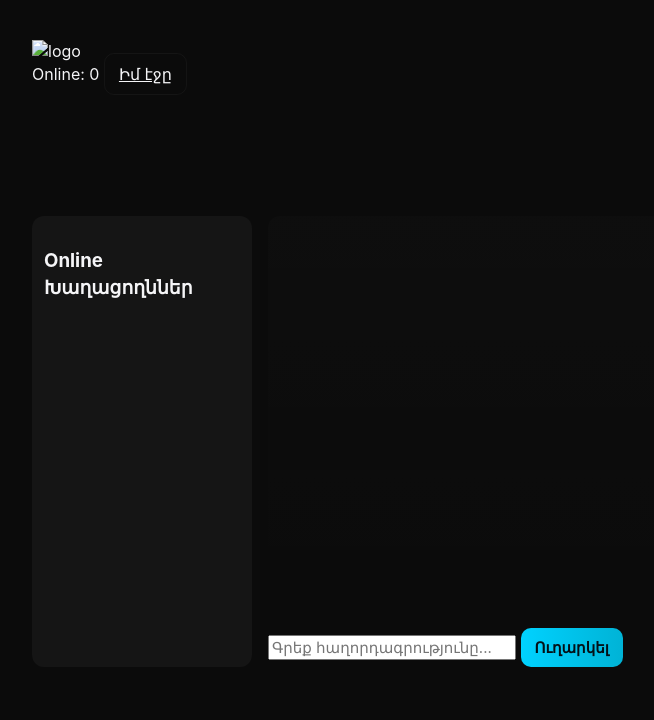
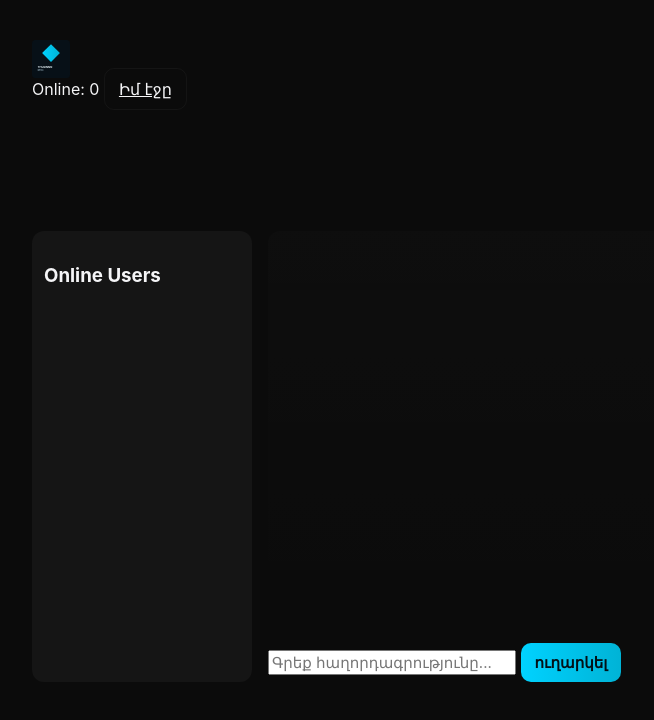
Before and after one commit to THUGINNN/INPERIA, a plain HTML site: page chat.html in a window 1280 px wide. Shown: the whole page, without its empty margins (28-682 px from the left). Drawn offline with nearby package versions, Linux system fonts and the light colour scheme; no server answers.

Commit message:
Update chat.html for language and logo changes

```diff
--- a/chat.html
+++ b/chat.html
@@ -4,13 +4,14 @@
   <meta charset="utf-8" />
   <meta name="viewport" content="width=device-width,initial-scale=1" />
   <title>Online Chat — THUGINNN IMPERIA</title>
+  <link rel="icon" href="assets/favicon.png" />
   <link rel="stylesheet" href="css/style.css" />
   <script defer src="/socket.io/socket.io.js"></script>
   <script defer src="js/chat.js"></script>
 </head>
 <body class="dark chat-page">
   <header class="container chat-header">
-    <a class="brand" href="index.html"><img src="assets/logo.png" alt="logo" /></a>
+    <a class="brand" href="index.html"><img src="assets/logo.svg" alt="logo" style="height:38px"/></a>
     <div class="chat-controls">
       <span id="onlineCount">Online: 0</span>
       <a href="dashboard.html" class="btn btn-ghost">Իմ էջը</a>
@@ -19,7 +20,7 @@
 
   <main class="container chat-main">
     <aside class="chat-users" id="usersList">
-      <h3>Online Խաղացողններ</h3>
+      <h3>Online Users</h3>
       <ul id="users"></ul>
     </aside>
 
@@ -27,7 +28,7 @@
       <div id="messages" class="messages"></div>
       <form id="chatForm" class="chat-form" action="#" onsubmit="return false;">
         <input id="messageInput" placeholder="Գրեք հաղորդագրությունը..." autocomplete="off" />
-        <button id="sendBtn" class="btn btn-primary">Ուղարկել</button>
+        <button id="sendBtn" class="btn btn-primary">ուղարկել</button>
       </form>
     </section>
   </main>
```
